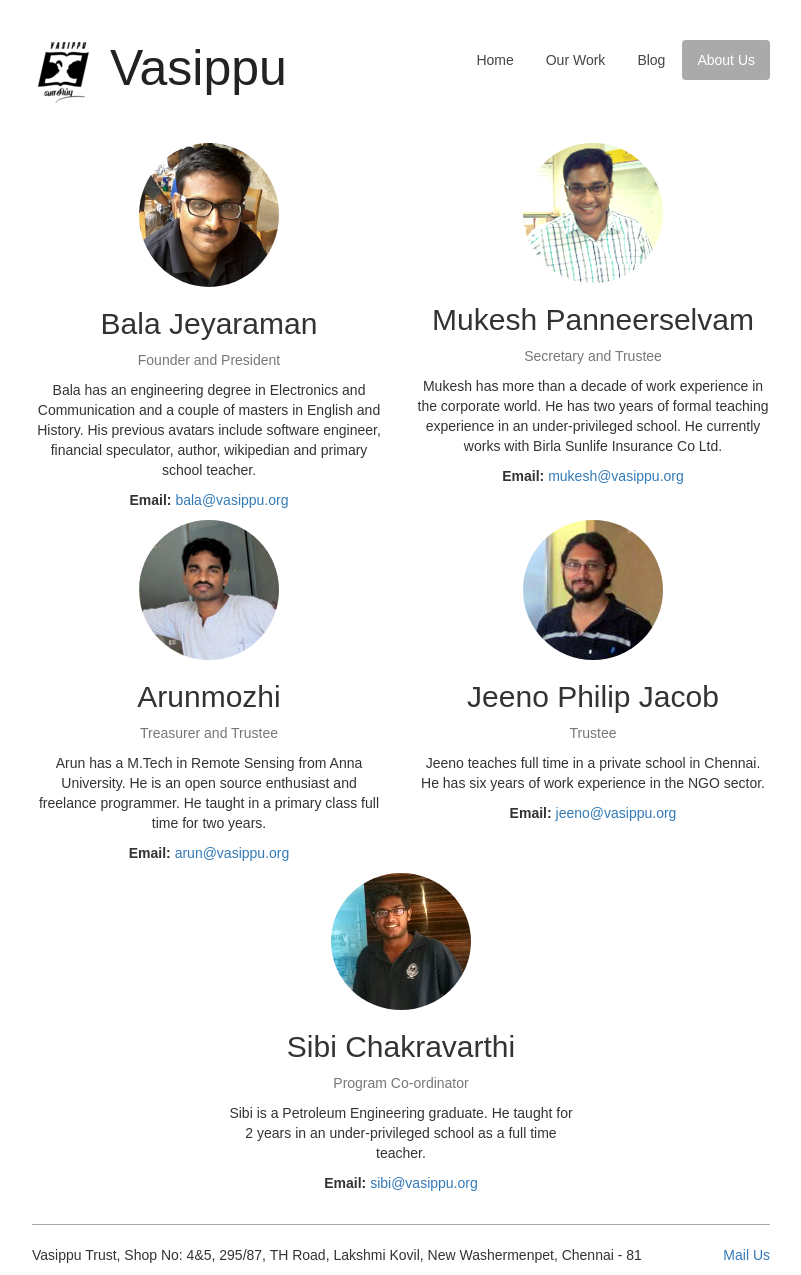
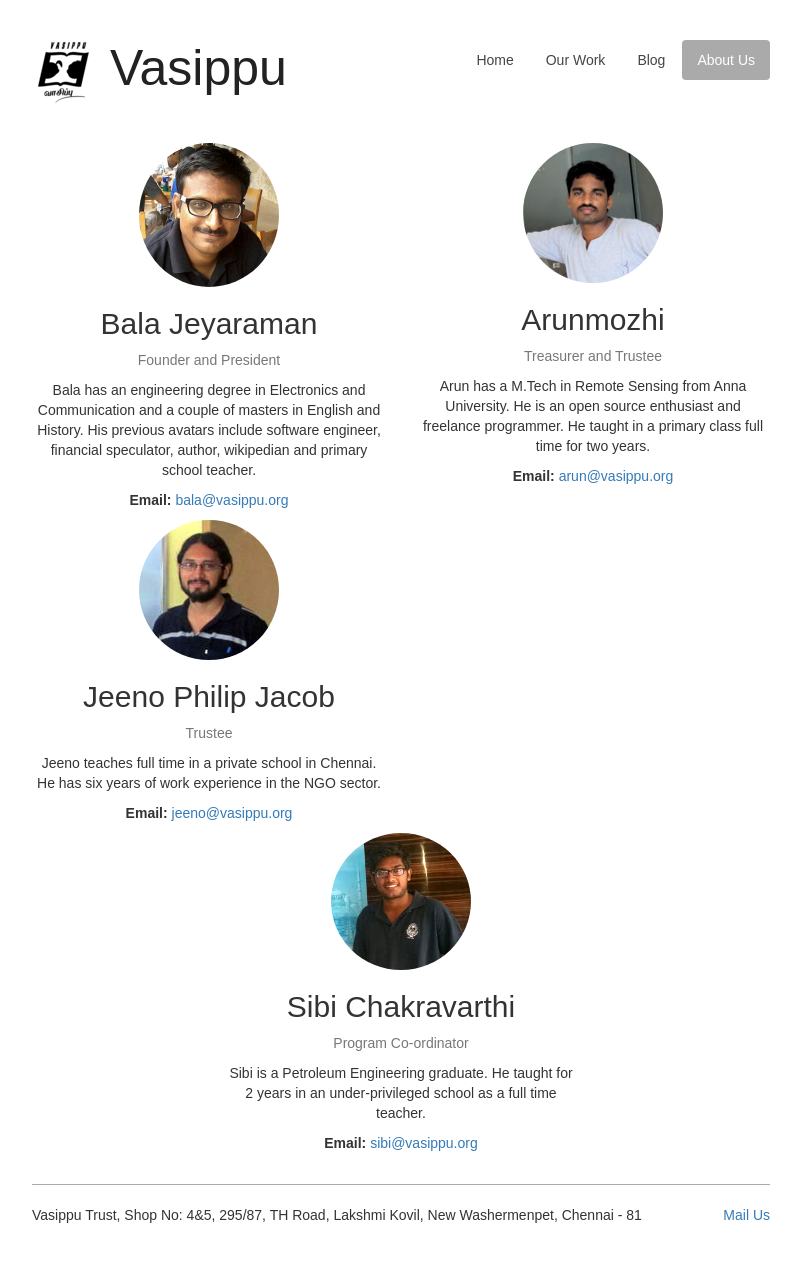
Before and after one commit to Vasippu/vasippu.github.io, a Jekyll site: the page built from about.html, in a window 1280 px wide. Shown: the whole page, without its empty margins (239-1040 px from the left). Built offline with Jekyll 4.4.1, drawn with Linux system fonts in a browser that asks for light colours; some web fonts are replaced; after the commit the page ends 1235 px from its top, so only the background shows below that.

Commit message:
Removed Mukesh from About Us page

```diff
--- a/about.html
+++ b/about.html
@@ -14,17 +14,6 @@ permalink: /about-us/
       </p>
       <p><strong>Email: </strong><a href="mailto:bala@vasippu.org">bala@vasippu.org</a></p>
   </div>
-  <div class="col-sm-6 col-md-6 col-xs-12" id="mukesh-profile">
-      <img src="{{ "/images/mukesh.png" | prepend: site.baseurl }}" alt="Mukesh Photo" class="img-circle center-block">
-          <h2>Mukesh Panneerselvam</h2>
-          <p class="text-muted">Secretary and Trustee</p>
-      <p>
-        Mukesh has more than a decade of work experience in the corporate world. He has two years of formal teaching experience in an under-privileged school. He currently works with Birla Sunlife Insurance Co Ltd.
-      </p>
-      <p><strong>Email: </strong><a href="mailto:mukesh@vasippu.org">mukesh@vasippu.org</a></p>
-  </div>
-</div>
-<div class="row text-center">
   <div class="col-sm-6 col-md-6 col-xs-12" id="arun-profile">
       <img src="{{ "/images/arun.png" | prepend: site.baseurl }}" alt="Arun Photo" class="img-circle center-block">
       <h2>Arunmozhi</h2>
@@ -34,6 +23,8 @@ permalink: /about-us/
       </p>
       <p><strong>Email: </strong><a href="mailto:arun@vasippu.org">arun@vasippu.org</a></p>
   </div>
+</div>
+<div class="row text-center">
   <div class="col-sm-6 col-md-6 col-xs-12" id="jeeno-profile">
       <img src="{{ "/images/jeeno.jpg" | prepend: site.baseurl }}" alt="Jeeno Photo" class="img-circle center-block">
           <h2>Jeeno Philip Jacob</h2>
@@ -43,8 +34,6 @@ permalink: /about-us/
       </p>
       <p><strong>Email: </strong><a href="mailto:jeeno@vasippu.org">jeeno@vasippu.org</a></p>
   </div>
-</div>
-<div class="row text-center">
   <div class="col-sm-offset-3 col-sm-6 col-md-offset-3 col-md-6 col-xs-12">
       <img src="{{ "/images/sibi.jpg" | prepend: site.baseurl }}" alt="Sibi Photo" class="img-circle center-block">
       <h2>Sibi Chakravarthi</h2>
```
